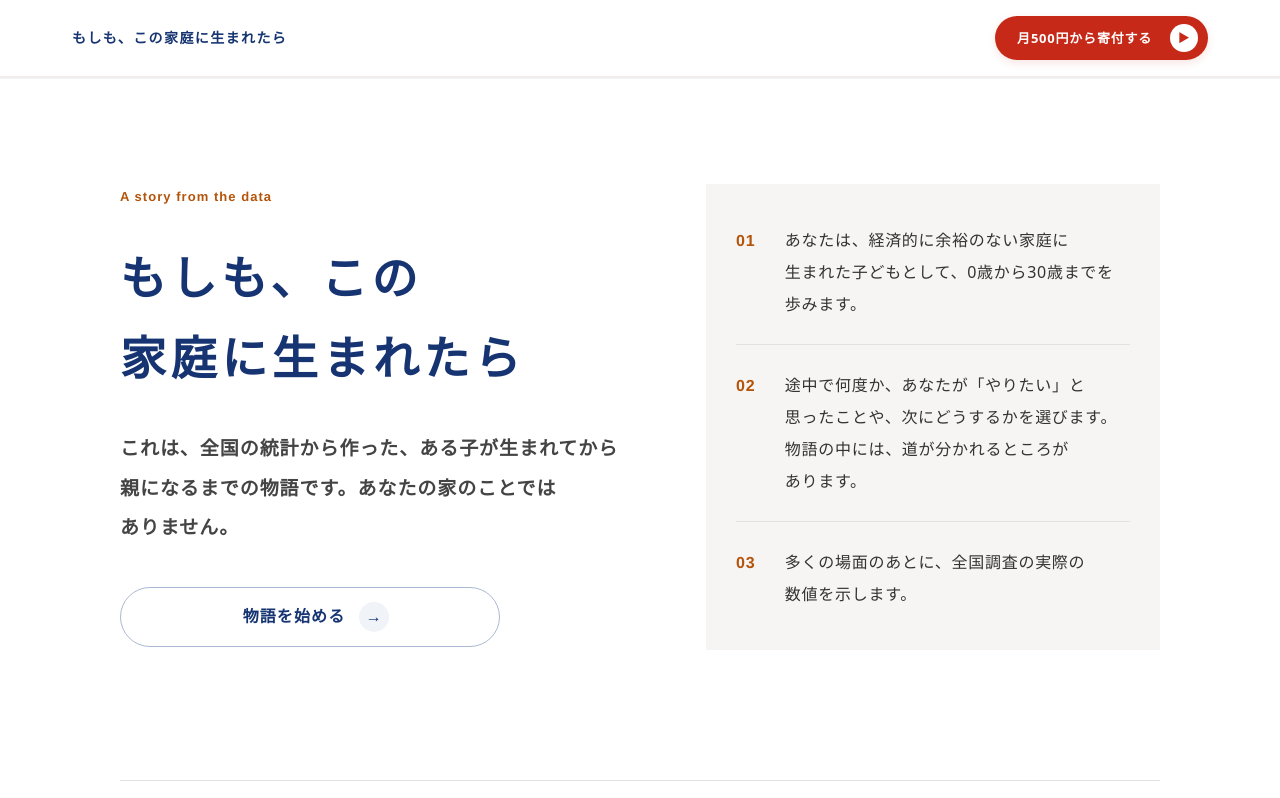
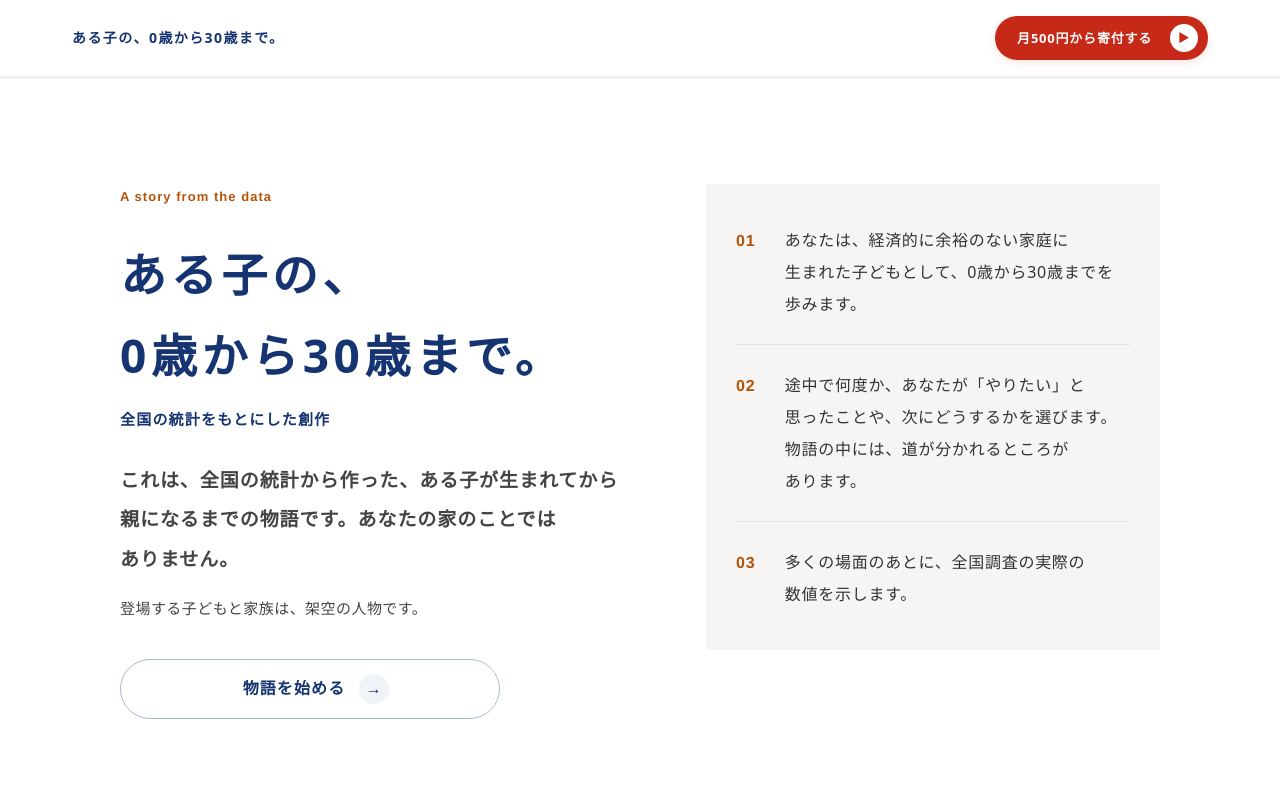
Before and after one commit to manato77555000-sketch/moshimo-kono-ie, a plain HTML site: page index.html in a window 1280 px wide. Shown: the top 798 px of the page. Drawn offline with Linux system fonts and the light colour scheme.

Commit message:
ある子の、0歳から30歳まで。 v3.4（題名を変更）
題名を「もしも、この家庭に生まれたら」から「ある子の、0歳から30歳まで。」に変え、副題「全国の統計をもとにした創作」を添えました。開始画面に「登場する子どもと家族は、架空の人物です。」を足し、共有の文を「創作の物語」としました。物語の文・寄付のリンク・動きは v3.3 と同じです。

Co-Authored-By: Claude Opus 5.5 <noreply@anthropic.com>

```diff
--- a/index.html
+++ b/index.html
@@ -3,14 +3,14 @@
 <head>
 <meta charset="utf-8">
 <meta name="viewport" content="width=device-width, initial-scale=1, viewport-fit=cover">
-<title>もしも、この家庭に生まれたら</title>
+<title>ある子の、0歳から30歳まで。｜全国の統計をもとにした創作</title>
 <meta name="description" content="全国の統計から作った、ある子が生まれてから親になるまでの物語です。特定非営利活動法人YORIDO">
-<meta property="og:title" content="もしも、この家庭に生まれたら">
-<meta property="og:description" content="お腹いっぱい食べたい。習い事をしたい。大学で学びたい。経済的に余裕のない家庭に生まれた子どもの「やりたかったのに、できなかった」を、全国調査の数値とともにたどる物語です。途中で、物語の道が分かれるところがあります。">
+<meta property="og:title" content="ある子の、0歳から30歳まで。｜全国の統計をもとにした創作">
+<meta property="og:description" content="お腹いっぱい食べたい。習い事をしたい。大学で学びたい。経済的に余裕のない家庭に生まれた子どもの「やりたかったのに、できなかった」を、全国調査の数値とともにたどる、創作の物語です。途中で、物語の道が分かれるところがあります。">
 <meta property="og:type" content="website">
 <meta name="theme-color" content="#163472">
 <!--
-  もしも、この家庭に生まれたら
+  ある子の、0歳から30歳まで。（全国の統計をもとにした創作）
   運営：特定非営利活動法人YORIDO
   外部ライブラリ・外部フォントなし。入力なし。Cookie・保存・送信なし。
 -->
@@ -70,6 +70,8 @@ h1{font-size:30px;line-height:1.6}
 h2{font-size:24px;line-height:1.7}
 p{margin:0 0 16px}
 .lead{font-size:18px;font-weight:700;color:var(--ink);line-height:2}
+.h1-sub{display:block;margin-top:12px;font-size:15px;font-weight:700;line-height:1.7;letter-spacing:.08em;color:var(--navy)}
+.lead-note{display:block;margin-top:14px;font-size:15px;font-weight:400;line-height:1.9;letter-spacing:.03em;color:var(--ink-2)}
 .rule{width:56px;height:1px;background:var(--ink-3);border:0;margin:26px 0}
 .story p{font-size:18px;margin:0 0 6px;color:var(--ink)}
 .small{font-size:14px;line-height:1.9}
@@ -455,7 +457,7 @@ details.more summary{padding:4px 0;font-size:14px;font-weight:700;letter-spacing
 <body>
 <header class="top" aria-label="物語の進み具合">
   <div class="top-in">
-    <div class="top-title">もしも、この家庭に生まれたら</div>
+    <div class="top-title">ある子の、0歳から30歳まで。</div>
     <a class="top-give" id="topGive" href="#" target="_blank" rel="noopener">月500円から寄付する<span class="a" aria-hidden="true">▶</span></a>
   </div>
   <div class="bar"><i id="barFill"></i></div>
@@ -1097,8 +1099,8 @@ function go(i){
 
 function startHTML(){
   return "<p class=\"label en\">A story from the data</p>"
-    + "<h1>もしも、この家庭に生まれたら</h1>"
-    + "<p class=\"lead\">これは、全国の統計から作った、ある子が生まれてから親になるまでの物語です。あなたの家のことではありません。</p>"
+    + "<h1>ある子の、0歳から30歳まで。<span class=\"h1-sub\">全国の統計をもとにした創作</span></h1>"
+    + "<p class=\"lead\">これは、全国の統計から作った、ある子が生まれてから親になるまでの物語です。あなたの家のことではありません。<span class=\"lead-note\">登場する子どもと家族は、架空の人物です。</span></p>"
     + "<ol class=\"how\">"
     + "<li><span class=\"n en\">01</span><span>あなたは、経済的に余裕のない家庭に生まれた子どもとして、0歳から30歳までを歩みます。</span></li>"
     + "<li><span class=\"n en\">02</span><span>途中で何度か、あなたが「やりたい」と思ったことや、次にどうするかを選びます。物語の中には、道が分かれるところがあります。</span></li>"
@@ -1267,7 +1269,7 @@ function share(){
   // 公開先（https）では今のURLを渡す。ローカルの確認中はURLがないので知らせるだけ
   if (!/^https?:$/.test(location.protocol)){ toast("公開後に、このボタンから共有できるようになります"); return; }
   var url = location.origin + location.pathname;
-  var data = { title:"もしも、この家庭に生まれたら", text:"お腹いっぱい食べたい。習い事をしたい。大学で学びたい。経済的に余裕のない家庭に生まれた子どもの「やりたかったのに、できなかった」を、全国調査の数値とともにたどる物語です。途中で、物語の道が分かれるところがあります。", url:url };
+  var data = { title:"ある子の、0歳から30歳まで。｜全国の統計をもとにした創作", text:"お腹いっぱい食べたい。習い事をしたい。大学で学びたい。経済的に余裕のない家庭に生まれた子どもの「やりたかったのに、できなかった」を、全国調査の数値とともにたどる、創作の物語です。途中で、物語の道が分かれるところがあります。", url:url };
   if (navigator.share){ navigator.share(data).catch(function(){}); return; }
   var showBox = function(){
     var box = document.getElementById("shareBox");
```
